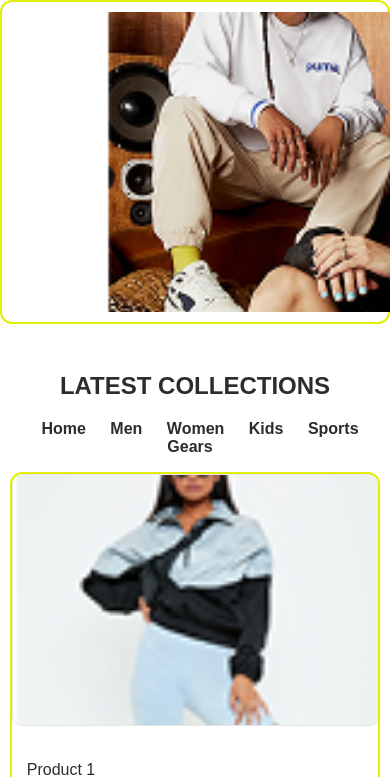
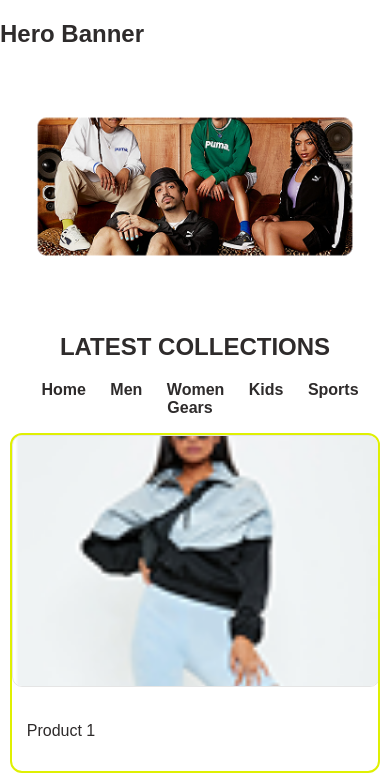
Before and after one commit to tayavelino/classWebsite2025, a PHP site: page / in a window 390 px wide; the page is wider, and only the part inside the window is pictured. Shown: the part 121-898 px from the top of that part. Run offline with PHP 8.4, Linux system fonts and the light colour scheme.

Commit message:
Final project update – all parts completed

```diff
--- a/contact.html
+++ b/contact.html
@@ -5,7 +5,6 @@
     <meta charset="UTF-8">
     <meta name="viewport" content="width=device-width, initial-scale=1.0">
     <title>Progear Hub</title>
-    <link rel="icon" href="icon-transparent.png">
     <link rel="stylesheet" href="styles.css">
     <link rel="stylesheet" href="responsive.css">
     <link rel="stylesheet" href="https://cdnjs.cloudflare.com/ajax/libs/font-awesome/6.7.2/css/all.min.css" crossorigin="anonymous" />
--- a/index.html
+++ b/index.html
@@ -8,7 +8,7 @@
     <link rel="icon" type="image/webp" href="images/brat_green_v3_vshsfg.jpg">
     <link rel="stylesheet" href="styles.css">
     <link rel="stylesheet" href="responsive.css">
-    <link rel="stylesheet" href="https://cdnjs.cloudflare.com/ajax/libs/font-awesome/6.7.2/css/all.min.css" crossorigin="anonymous" />
+    <link rel="stylesheet" href="https://cdnjs.cloudflare.com/ajax/libs/font-awesome/6.7.2/css/all.min.css" crossorigin="anonymous">
     <link rel="preconnect" href="https://fonts.googleapis.com">
     <link rel="preconnect" href="https://fonts.gstatic.com" crossorigin>
     <link href="https://fonts.googleapis.com/css2?family=Roboto:ital,wght@0,100..900;1,100..900&family=Silkscreen:wght@400;700&display=swap" rel="stylesheet">
@@ -60,10 +60,10 @@
 
     <main>
         <section class="hero-banner">
-            <div class="banner-card">
-                <img src="images/Untitled (2).png" alt="Main Promo Banner" class="main-banner">
-            </div>
+            <h2 class="visually-hidden">Hero Banner</h2>
+            <img src="images/Untitled-(2).png" alt="Main Promo Banner" class="main-banner">
         </section>
+
 
 
 
@@ -84,31 +84,31 @@
                     </div>
                 </div>
                 <div class="card">
-                    <img class="card-image" alt="Product 2" src="images/image (2).png">
+                    <img class="card-image" alt="Product 2" src="images/image-(2).png">
                     <div class="card-content">
                         <p>Product 2</p>
                     </div>
                 </div>
                 <div class="card">
-                    <img class="card-image" alt="Product 3" src="images/image (3).png">
+                    <img class="card-image" alt="Product 3" src="images/image-(3).png">
                     <div class="card-content">
                         <p>Product 3</p>
                     </div>
                 </div>
                 <div class="card">
-                    <img class="card-image" alt="Product 4" src="images/image (4).png">
+                    <img class="card-image" alt="Product 4" src="images/image-(4).png">
                     <div class="card-content">
                         <p>Product 4</p>
                     </div>
                 </div>
                 <div class="card">
-                    <img class="card-image" alt="Product 5" src="images/image (5).png">
+                    <img class="card-image" alt="Product 5" src="images/image-(5).png">
                     <div class="card-content">
                         <p>Product 5</p>
                     </div>
                 </div>
                 <div class="card">
-                    <img class="card-image" alt="Product 6" src="images/image (6).png">
+                    <img class="card-image" alt="Product 6" src="images/image-(6).png">
                     <div class="card-content">
                         <p>Product 6</p>
                     </div>
--- a/styles.css
+++ b/styles.css
@@ -78,22 +78,15 @@
 
 /* Main Promo Banner */
 .main-banner {
+    width: 100%;
+    max-width: 700px;
+    height: auto;
     display: block;
-    margin: 0 auto;
-    width: 1000%;
-    max-width: 1000px;
-    max-height: 300px;
     object-fit: cover;
-    border-radius: 100px;
+    margin: 2em auto;
+    border-radius: 0;
 }
-.banner-card {
-    border: 2px solid var(--chartreuse);
-    background-color: var(--white);
-    border-radius: 10px;
-    padding: 0px;
-    max-width: 1000px;
-    margin: 0 auto 0em;
-}
+
 
 /* Featured Section */
 .featured {
@@ -244,12 +237,14 @@
     }
 
     .banner-card {
-    border: 2px solid var(--chartreuse);
-    background-color: var(--white);
-    border-radius: 12px;
-    padding: 10px;
-    max-width: 1000px;
-    margin: 0 auto 3em;
-}
+        border: 2px solid var(--chartreuse);
+        background-color: var(--white);
+        border-radius: 20px;
+        padding: 0;
+        max-width: 720px;
+        margin: 0 auto 2em;
+        overflow: hidden;
+    }
 
-}
+
+    }
```
Also changed, not shown: images/Untitled-(2).png (renamed from images/Untitled (2).png), images/image-(2).png (renamed from images/image (2).png), images/image-(3).png (renamed from images/image (3).png), images/image-(4).png (renamed from images/image (4).png), images/image-(5).png (renamed from images/image (5).png), images/image-(6).png (renamed from images/image (6).png).
